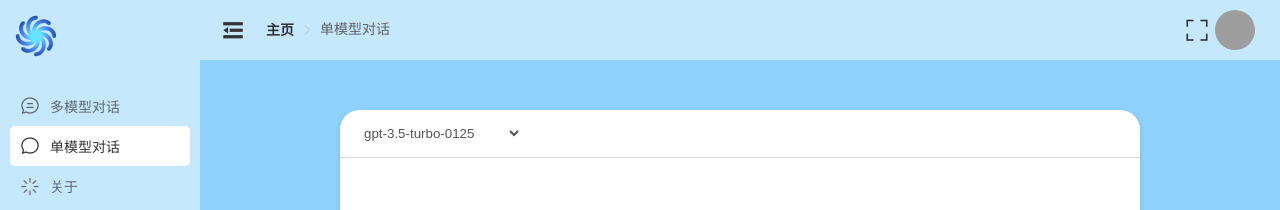
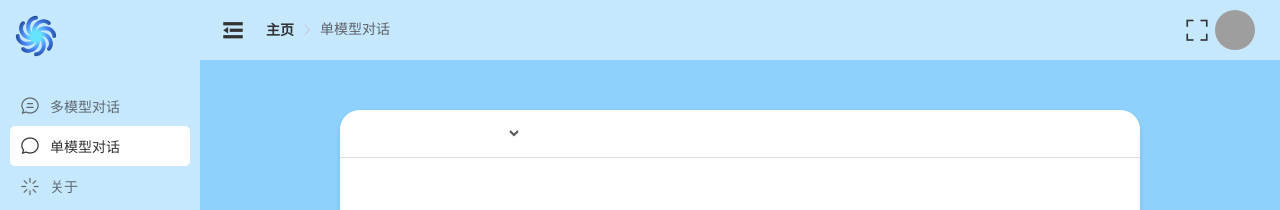
Before and after one commit to zhanghxiao/LLMSTALKS, a Vue app in the folder vue/: page /single-model in a window 1280 px wide. Shown: the top 210 px of the page. Built offline with nearby package versions, Linux system fonts and the light colour scheme; grey boxes are pictures that could not be loaded.

Commit message:
Update SingleModelChat.vue

```diff
--- a/vue/src/views/manager/SingleModelChat.vue
+++ b/vue/src/views/manager/SingleModelChat.vue
@@ -36,7 +36,7 @@ export default {
             userInput: '',
             messages: [],
             models: this.getModelsFromEnv(),
-            selectedModel: 'gpt-3.5-turbo-0125' // 默认选择的模型
+            selectedModel: 'gpt-3.5-turbo' // 默认选择的模型
         };
     },
     methods: {
```
